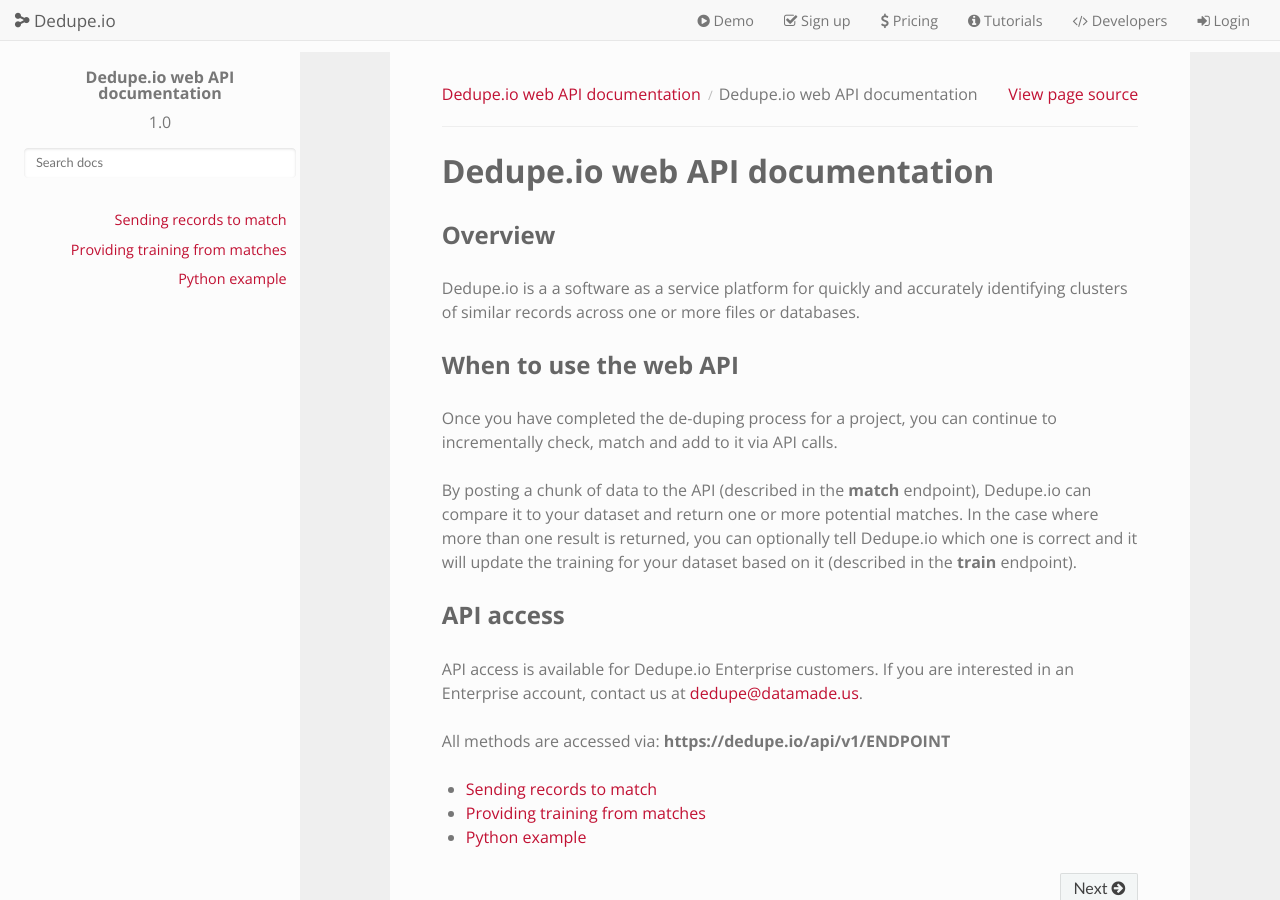
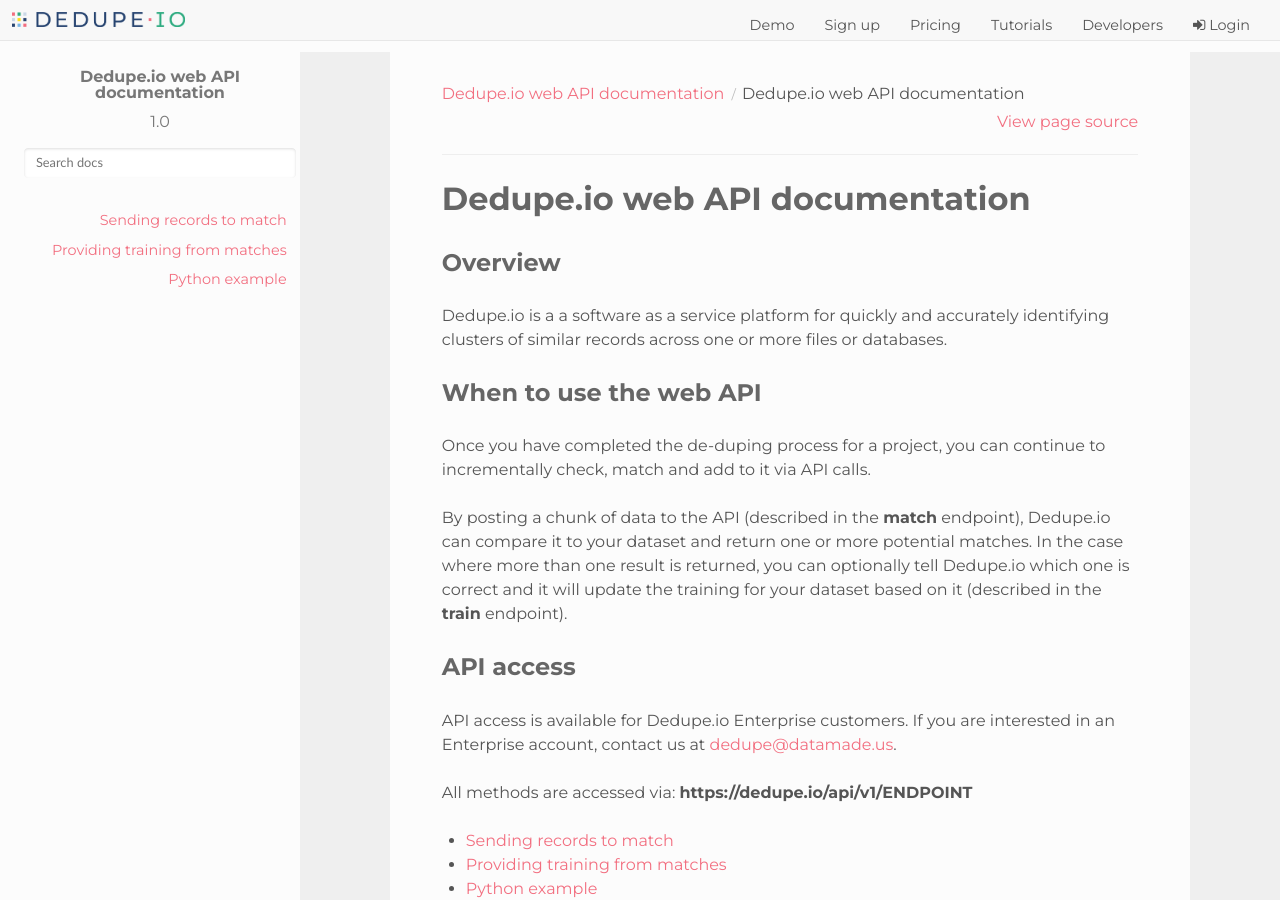
Before and after one commit to dedupeio/dedupeio-web-api-docs, a Sphinx documentation site: the page built from docs/index.rst, in a window 1280 px wide and 900 px high. Built offline with Sphinx 7.4.7 and the Read the Docs theme 2.0.0, drawn with Linux system fonts in a browser that asks for light colours.

Commit message:
first pass at rebrand. header is still not right

```diff
--- a/docs/_static/css/custom.css
+++ b/docs/_static/css/custom.css
@@ -5,8 +5,12 @@
 
 body {
     font-size: 16px;
-    font-family: 'Open Sans', 'Arial', sans-serif;
-    color: #777777;
+    font-family: 'Montserrat', 'Arial', sans-serif;
+    color: #555;
+}
+
+h1, h2, h3, h4, h5, h6 {
+  font-family: 'Roboto', 'Arial', sans-serif;
 }
 
 h1, h1 a, h2, h2 a, h3, h3 a {
@@ -17,15 +21,15 @@
 /* Override some of the built-in RTD fonts */
 h1, h2, h3, h4, h5, h6, legend,
 .rst-content .toctree-wrapper p.caption {
-    font-family: 'Open Sans', 'Arial', sans-serif;
+    font-family: 'Montserrat', 'Arial', sans-serif;
 }
 
 h1 a:hover, h2 a:hover, h3 a:hover {
-    color: #777;
+    color: #333;
 }
 
-a, a:visited, .wy-menu-vertical a { color: #c11133;}
-a:hover { color: #730a1e;}
+a, a:visited, .wy-menu-vertical a { color: #F26F80;}
+a:hover { color: #F26F80;}
 a:active, a:focus { outline: 0;}
 
 .navbar-nav > li > a,
@@ -42,8 +46,12 @@
 }
 
 .navbar-default .navbar-nav > li > a {
-    padding-top: 11px;
-    height: 40px;
+    color: #555;
+}
+
+.navbar-logo {
+  height: 15px;
+  margin: 12px;
 }
 
 .nav > li {
@@ -65,10 +73,14 @@
 /* ================ */
 
 .footer {
-    background-color: #f2f3ec;
+    background-color: #CAD8E7;
     padding: 20px 0;
     margin-top: 20px;
     font-size: 0.9em;
+}
+
+.footer a {
+  color: #29446F;
 }
 
 /* Remove Bootstrap navbar stuff */
@@ -185,7 +197,7 @@
 .wy-menu > ul > li > a:hover,
 .wy-menu > ul > li > a:focus {
     background-color: #EFEFEF;
-    color: #c11133;
+    color: #F26F80;
     font-weight: bold;
 }
 
--- a/docs/_templates/layout.html
+++ b/docs/_templates/layout.html
@@ -5,7 +5,9 @@
   <link href="{{ pathto('_static/css/bootstrap.css', True) }}" rel="stylesheet" type="text/css">
   <link href="{{ pathto('_static/css/custom.css', True) }}" rel="stylesheet" type="text/css">
   <script src="{{ pathto('_static/js/jquery.min.js', True) }}"></script>
-  <link href="https://fonts.googleapis.com/css?family=Open+Sans:400,400italic,700" rel="stylesheet" type="text/css">
+  <link href='https://fonts.googleapis.com/css?family=Roboto:400,400italic,700' rel='stylesheet' type='text/css'>
+  <link href='https://fonts.googleapis.com/css?family=Montserrat:400,400italic,700' rel='stylesheet' type='text/css'>
+
   <script src="{{ pathto('_static/js/bootstrap.min.js', True) }}"></script>
   <script>
     $(function() {
@@ -27,15 +29,15 @@
         <span class="icon-bar"></span>
         <span class="icon-bar"></span>
       </button>
-      <a class="navbar-brand" href="https://dedupe.io/"><i class='fa fa-share-alt fa-rotate-180'></i> Dedupe.io</a>
+      <a class="navbar-left" href="/"><img src="{{ pathto('_static/images/dedupeio-logo.png', True) }}" class='navbar-logo' alt='Dedupe.io' title='Dedupe.io' /></a>
     </div>
     <div class="navbar-collapse collapse pull-right">
       <ul class="nav navbar-nav">
-        <li><a href="https://dedupe.io/#demo"><i class='fa fa-fw fa-play-circle'></i> Demo</a></li>
-        <li><a href="https://dedupe.io/#sign-up"><i class='fa fa-fw fa-check-square-o'></i> Sign up</a></li>
-        <li><a href="https://dedupe.io/pricing/"><i class='fa fa-fw fa-dollar'></i> Pricing</a></li>
-        <li><a href="https://dedupe.io/tutorials/"><i class='fa fa-fw fa-info-circle'></i> Tutorials</a></li>
-        <li><a href="https://dedupe.io/developers/"><i class='fa fa-fw fa-code'></i> Developers</a></li>
+        <li><a href="https://dedupe.io/#demo">Demo</a></li>
+        <li><a href="https://dedupe.io/#sign-up">Sign up</a></li>
+        <li><a href="https://dedupe.io/pricing/">Pricing</a></li>
+        <li><a href="https://dedupe.io/tutorials/">Tutorials</a></li>
+        <li><a href="https://dedupe.io/developers/">Developers</a></li>
         <li><a href="https://app.dedupe.io/login?next=%2F"><i class='fa fa-fw fa-sign-in'></i> Login</a></li>
       </ul>
     </div><!--/.nav-collapse -->
```
Also changed, not shown: docs/_static/images/dedupeio-logo-reversed.png (added), docs/_static/images/dedupeio-logo.png (added).
